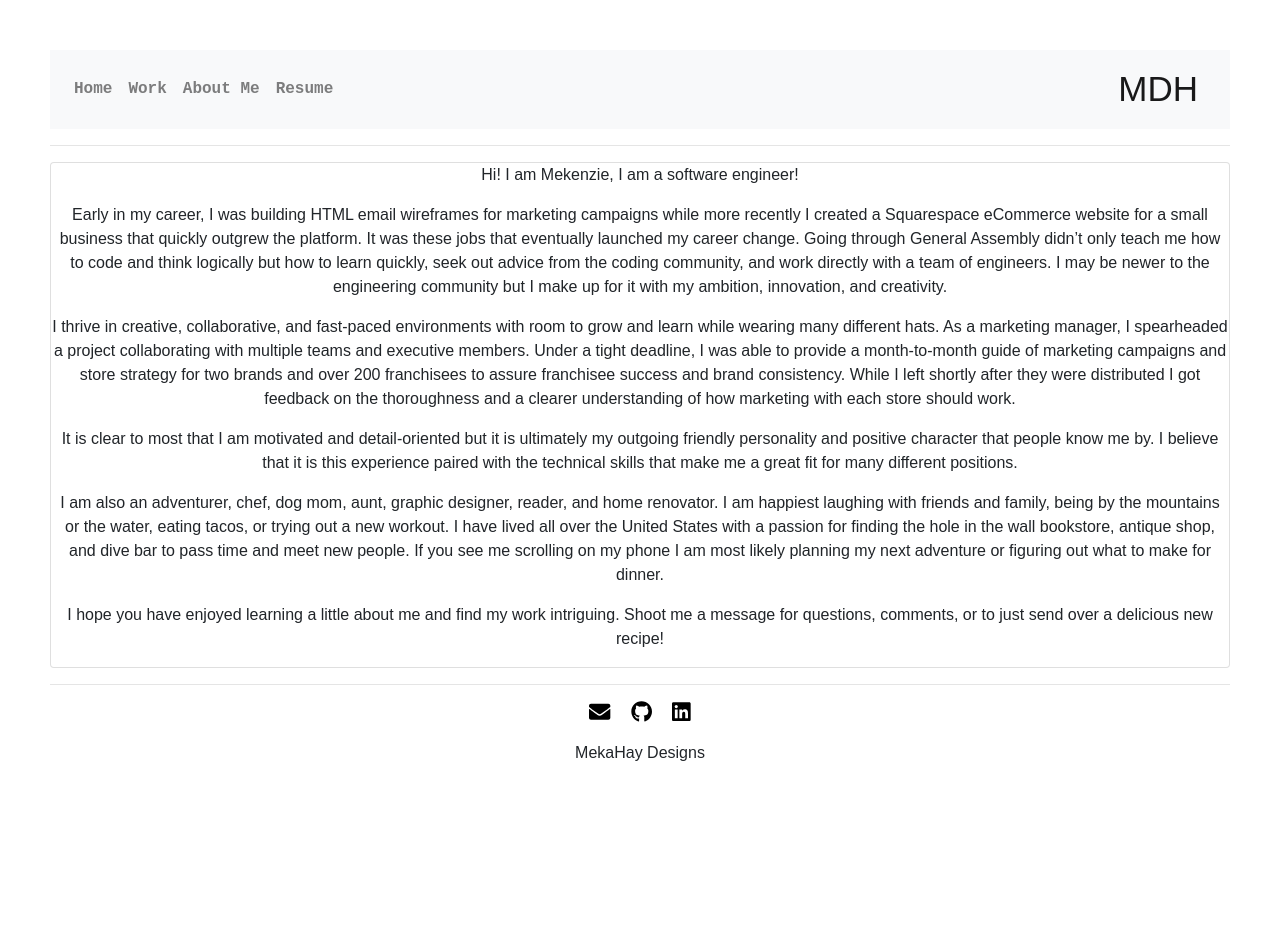
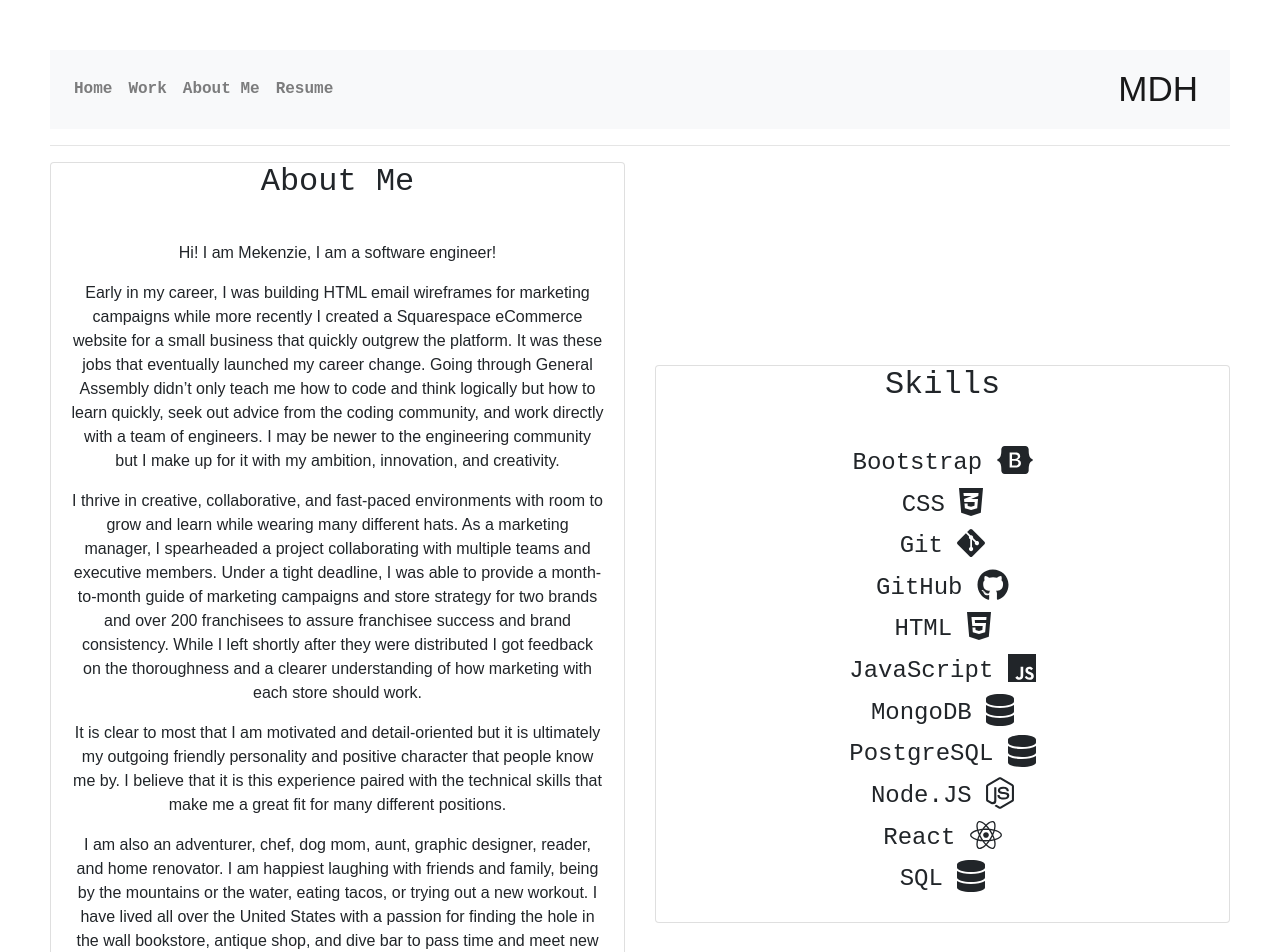
Before and after one commit to mekahay/mekenziehayford, a React (Create React App) app: page /aboutme in a window 1280 px wide. Shown: the top 952 px of the page. Before the commit the page ends 815 px from the top, so only its background shows below. Built offline with nearby package versions, Linux system fonts and the light colour scheme; a web font is replaced by a local one.

Commit message:
skills on the about me page

```diff
--- a/src/Components/AboutMe/AboutMe.js
+++ b/src/Components/AboutMe/AboutMe.js
@@ -1,18 +1,42 @@
 import React from 'react';
 import {Card, CardDeck} from 'react-bootstrap';
+import { faGithub, faCss3Alt, faBootstrap, faGitAlt, faHtml5, faJs, faNodeJs, faReact } from '@fortawesome/free-brands-svg-icons';
+import { FontAwesomeIcon } from '@fortawesome/react-fontawesome';
+import { faDatabase } from '@fortawesome/free-solid-svg-icons';
+
 
 
 function AboutMe() {
     return(
         <>
         <CardDeck className="align-items-center" >
-        <Card style={{  height:'auto' }}>
+        <Card>
+        <Card.Title> <h2>About Me</h2> </Card.Title>
+        <Card.Body style={{  height:'auto' }}>
             <p>Hi! I am Mekenzie, I am a software engineer! </p>
             <p>Early in my career, I was building HTML email wireframes for marketing campaigns while more recently I created a Squarespace eCommerce website for a small business that quickly outgrew the platform. It was these jobs that eventually launched my career change. Going through General Assembly didn’t only teach me how to code and think logically but how to learn quickly, seek out advice from the coding community,  and work directly with a team of engineers. I may be newer to the engineering community but I make up for it with my ambition, innovation, and creativity.</p>
             <p>I thrive in creative, collaborative, and fast-paced environments with room to grow and learn while wearing many different hats.  As a marketing manager, I spearheaded a project collaborating with multiple teams and executive members. Under a tight deadline, I was able to provide a month-to-month guide of marketing campaigns and store strategy for two brands and over 200 franchisees to assure franchisee success and brand consistency. While I left shortly after they were distributed I got feedback on the thoroughness and a clearer understanding of how marketing with each store should work. </p>
             <p>It is clear to most that I am motivated and detail-oriented but it is ultimately my outgoing friendly personality and positive character that people know me by. I believe that it is this experience paired with the technical skills that make me a great fit for many different positions.</p>
             <p>I am also an adventurer, chef, dog mom, aunt, graphic designer, reader, and home renovator. I am happiest laughing with friends and family, being by the mountains or the water, eating tacos, or trying out a new workout. I have lived all over the United States with a passion for finding the hole in the wall bookstore, antique shop, and dive bar to pass time and meet new people. If you see me scrolling on my phone I am most likely planning my next adventure or figuring out what to make for dinner.</p>
             <p> I hope you have enjoyed learning a little about me and find my work intriguing. Shoot me a message for questions, comments, or to just send over a delicious new recipe! </p>
+        </Card.Body>
+        </Card>
+        <Card>
+        <Card.Title> <h2>Skills</h2> </Card.Title>
+            <Card.Body>
+                <h4>Bootstrap <FontAwesomeIcon icon={faBootstrap} size="lg"/> </h4>
+                <h4>CSS <FontAwesomeIcon icon={faCss3Alt} size="lg"/> </h4>
+                <h4>Git <FontAwesomeIcon icon={faGitAlt} size="lg"/> </h4>
+                <h4>GitHub <FontAwesomeIcon icon={faGithub} size="lg"/> </h4>
+                <h4>HTML <FontAwesomeIcon icon={faHtml5} size="lg"/> </h4>
+                <h4>JavaScript <FontAwesomeIcon icon={faJs} size="lg"/> </h4>
+                <h4>MongoDB <FontAwesomeIcon icon={faDatabase} size="lg"/> </h4>
+                <h4>PostgreSQL <FontAwesomeIcon icon={faDatabase} size="lg"/> </h4>
+                <h4>Node.JS <FontAwesomeIcon icon={faNodeJs} size="lg"/> </h4>
+                <h4>React <FontAwesomeIcon icon={faReact} size="lg"/> </h4>
+                <h4>SQL <FontAwesomeIcon icon={faDatabase} size="lg"/> </h4>
+
+            </Card.Body>
         </Card>
         </CardDeck>
         </>
```
